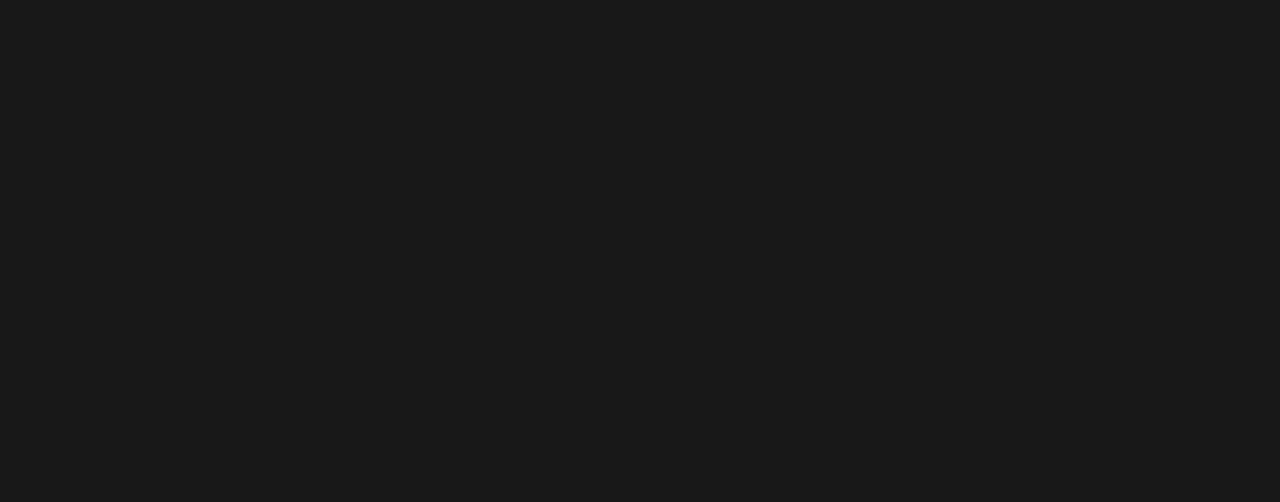
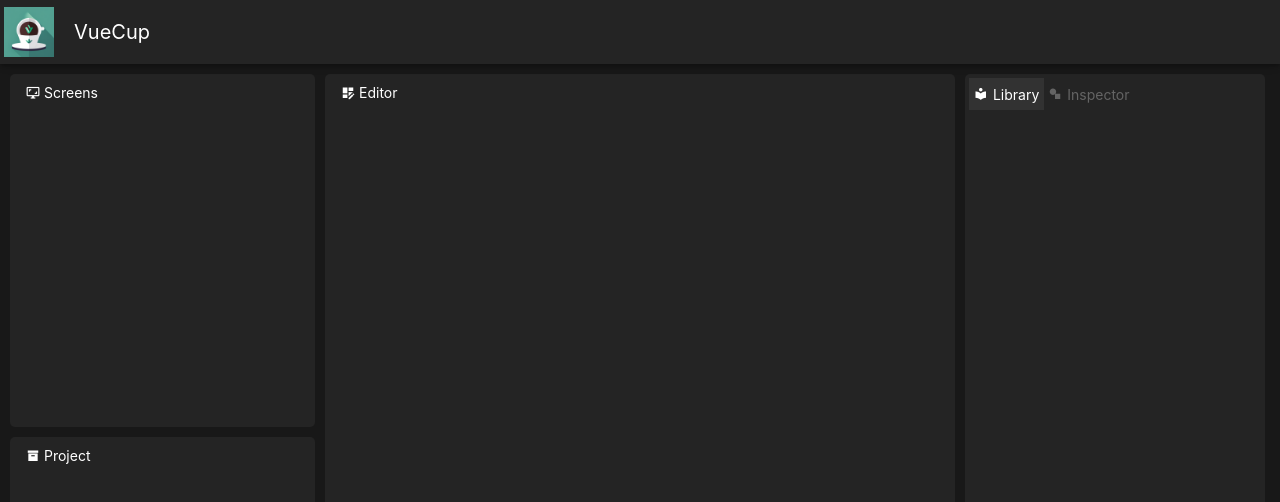
Before and after one commit to jhanma17/VueCup-Frontend, a Vue app: page /editor in a window 1280 px wide. Before the commit this address had no page. Shown: the top 502 px of the page. Built offline with nearby package versions, Linux system fonts and the light colour scheme.

Commit message:
Feat: Editor template

```diff
--- a/src/assets/main.css
+++ b/src/assets/main.css
@@ -3,7 +3,7 @@
 #app {
   max-width: 1280px;
   margin: 0 auto;
-  padding: 2rem;
+  padding: 0;
 
   font-weight: normal;
 }
@@ -20,16 +20,3 @@ a,
     background-color: hsla(160, 100%, 37%, 0.2);
   }
 }
-
-@media (min-width: 1024px) {
-  body {
-    display: flex;
-    place-items: center;
-  }
-
-  #app {
-    display: grid;
-    grid-template-columns: 1fr 1fr;
-    padding: 0 2rem;
-  }
-}
--- /dev/null
+++ b/src/components/Editor/EditorSection.vue
@@ -0,0 +1,25 @@
+<template>
+  <main>
+    <v-row class="mx-4 my-2" align="center">
+      <v-icon class="mr-1" size="14">mdi-view-dashboard-edit</v-icon>
+      <span class="title-tab">Editor</span>
+    </v-row>
+  </main>
+</template>
+
+<script>
+export default {
+  data() {
+    return {
+    }
+  }
+}
+</script>
+
+<style scoped>
+.title-tab {
+  font-size: 14px !important;
+  letter-spacing: 0 !important;
+  text-transform: none !important;
+}
+</style>
--- /dev/null
+++ b/src/components/Editor/InspectorSection.vue
@@ -0,0 +1,52 @@
+<template>
+  <main>
+    <v-row class="mx-1 my-1" align="center">
+      <v-tabs
+        v-model="tab"
+        bg-color="#242424"
+        density="compact"
+        height="32px"
+        hide-slider
+        selected-class="selected-tab"
+      >
+        <v-tab value="library" class="tabs">
+          <v-icon class="mr-1" size="14">mdi-library</v-icon>
+          <span class="title-tab">Library</span>
+        </v-tab>
+        <v-tab value="inspector" class="tabs">
+          <v-icon class="mr-1" size="14">mdi-drawing</v-icon>
+          <span class="title-tab">Inspector</span>
+        </v-tab>
+      </v-tabs>
+    </v-row>
+  </main>
+</template>
+
+<script>
+export default {
+  data() {
+    return {
+      tab: "library",
+    };
+  },
+};
+</script>
+
+<style scoped>
+.title-tab {
+  font-size: 14px !important;
+  letter-spacing: 0 !important;
+  text-transform: none !important;
+}
+
+.tabs {
+  min-width: 75px !important;
+  padding: 0 4px !important;
+  color: #646464 !important;
+}
+
+.selected-tab {
+  color: #fff !important;
+  background-color: #323232 !important;
+}
+</style>
--- /dev/null
+++ b/src/components/Editor/ProjectSection.vue
@@ -0,0 +1,25 @@
+<template>
+  <main>
+    <v-row class="mx-4 my-2" align="center">
+      <v-icon class="mr-1" size="14">mdi-archive</v-icon>
+      <span class="title-tab">Project</span>
+    </v-row>
+  </main>
+</template>
+
+<script>
+export default {
+  data() {
+    return {
+    }
+  }
+}
+</script>
+
+<style scoped>
+.title-tab {
+  font-size: 14px !important;
+  letter-spacing: 0 !important;
+  text-transform: none !important;
+}
+</style>
--- /dev/null
+++ b/src/components/Editor/ScreensSection.vue
@@ -0,0 +1,25 @@
+<template>
+  <main>
+    <v-row class="mx-4 my-2" align="center">
+      <v-icon class="mr-1" size="14">mdi-monitor-screenshot</v-icon>
+      <span class="title-tab">Screens</span>
+    </v-row>
+  </main>
+</template>
+
+<script>
+export default {
+  data() {
+    return {
+    }
+  }
+}
+</script>
+
+<style scoped>
+.title-tab {
+  font-size: 14px !important;
+  letter-spacing: 0 !important;
+  text-transform: none !important;
+}
+</style>
--- a/src/components/Layouts/EditorLayout.vue
+++ b/src/components/Layouts/EditorLayout.vue
@@ -1,15 +1,17 @@
 <template>
   <v-layout>
-    <v-app-bar color="#181818">
+    <v-app-bar color="#242424">
       <template v-slot:prepend>
         <img src="@/assets/Images/VueCupLogo.png" alt="VueCup" height="50" />
       </template>
 
       <v-app-bar-title>VueCup</v-app-bar-title>
     </v-app-bar>
+
+    <v-main>
+      <router-view></router-view>
+    </v-main>
   </v-layout>
-
-  <router-view></router-view>
 </template>
 
 <script>
--- a/src/router/index.js
+++ b/src/router/index.js
@@ -6,8 +6,15 @@ const router = createRouter({
   routes: [
     {
       path: '/',
-      name: 'home',
+      name: 'EditorLayout',
       component: () => import('../components/Layouts/EditorLayout.vue'),
+      children: [
+        {
+          path: '/editor',
+          name: 'Editor',
+          component: () => import('../views/EditorView.vue')
+        }
+      ]
     },
   ]
 })
--- /dev/null
+++ b/src/views/EditorView.vue
@@ -0,0 +1,92 @@
+<template>
+  <div class="editor-container">
+    <div class="left-side">
+      <div class="upper-side">
+        <ScreensSection />
+      </div>
+
+      <div class="lower-side">
+        <ProjectSection />
+      </div>
+    </div>
+
+    <div class="center-side">
+      <EditorSection />
+    </div>
+
+    <div class="right-side">
+      <InspectorSection />
+    </div>
+  </div>
+</template>
+
+<script>
+import ScreensSection from "../components/Editor/ScreensSection.vue";
+import ProjectSection from "../components/Editor/ProjectSection.vue";
+import EditorSection from "../components/Editor/EditorSection.vue";
+import InspectorSection from "../components/Editor/InspectorSection.vue";
+
+export default {
+  components: {
+    ScreensSection,
+    ProjectSection,
+    EditorSection,
+    InspectorSection
+  }
+}
+</script>
+
+<style scoped>
+.editor-container {
+  height: calc(100vh - 64px);
+  width: 100%;
+  background-color: #181818;
+  color: #fff;
+}
+
+.left-side {
+  position: absolute;
+  height: calc(100% - 20px);
+  width: calc(25% - 15px);
+  top: 10px;
+  left: 10px;
+}
+
+.center-side {
+  position: absolute;
+  height: calc(100% - 20px);
+  width: calc(50% - 10px);
+  top: 10px;
+  left: calc(25% + 5px);
+  background-color: #242424;
+  border-radius: 5px;
+}
+
+.right-side {
+  position: absolute;
+  height: calc(100% - 20px);
+  width: calc(25% - 20px);
+  top: 10px;
+  left: calc(75% + 5px);
+  background-color: #242424;
+  border-radius: 5px;
+}
+
+.upper-side {
+  height: calc(50% - 5px);
+  width: 100%;
+  display: inline-block;
+  background-color: #242424;
+  margin: 0px 0px 5px 0px;
+  border-radius: 5px;
+}
+
+.lower-side {
+  height: calc(50% - 5px);
+  width: 100%;
+  display: inline-block;
+  background-color: #242424;
+  margin: 5px 0px 0px 0px;
+  border-radius: 5px;
+}
+</style>
```
